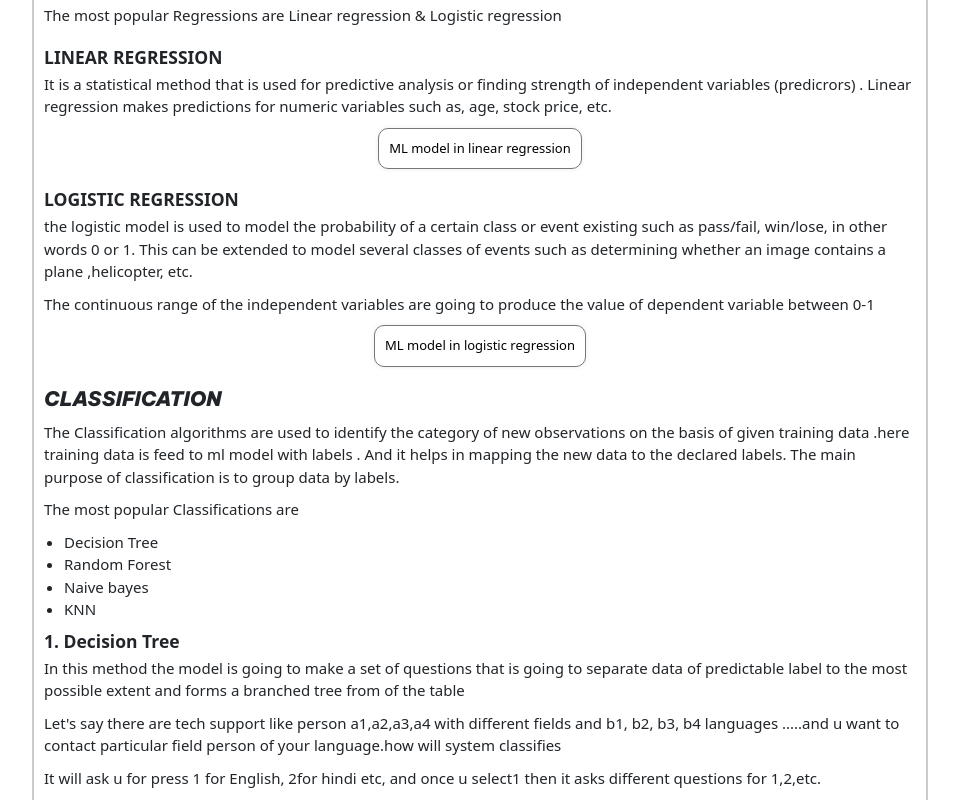
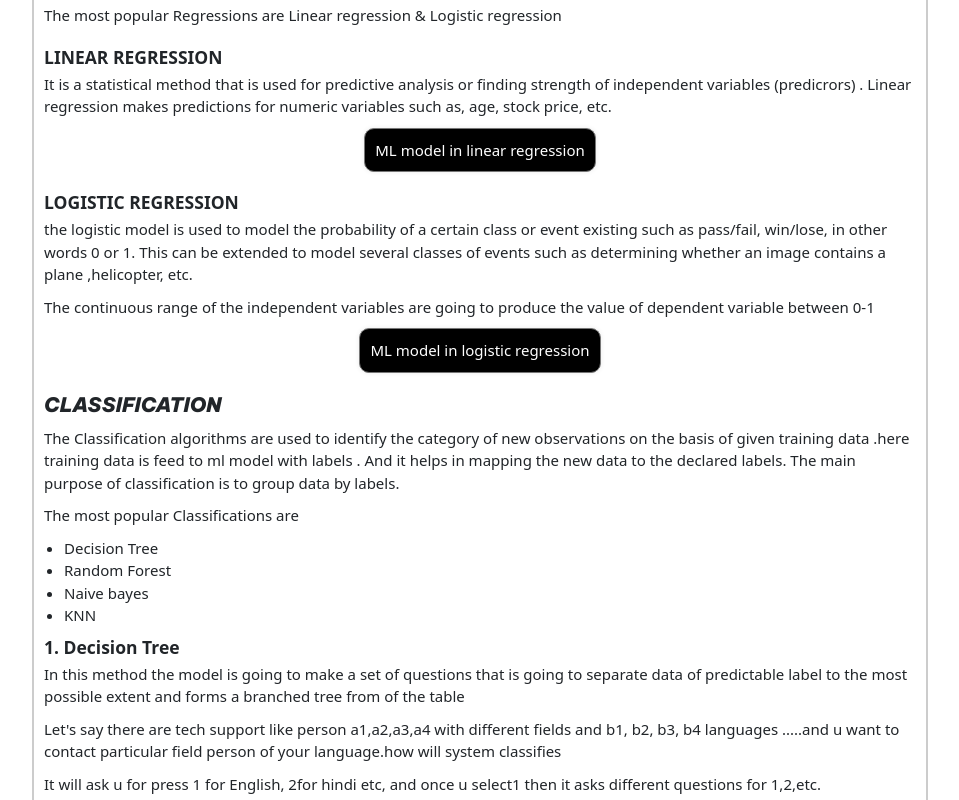
Before and after one commit to dineshveguru/expand-skills, a plain HTML site: page ml.html in a window 1280 px wide. Shown: the part 2880-3680 px from the top of the page, without its empty margins (160-1119 px from the left). Drawn offline with nearby package versions, Linux system fonts and the light colour scheme.

Commit message:
made some changes

```diff
--- a/c_new.css
+++ b/c_new.css
@@ -164,17 +164,18 @@ code {
 }
 
 .ml-models--link {
-  color: #000;
   border: 1px solid rgb(119, 119, 119);
   padding: 1rem;
   border-radius: 1rem;
-  font-size: 1.3rem;
+  font-size: 1.5rem;
   box-shadow: 0px 0px 5px rgb(235, 235, 235);
+  background-color: #000;
+  color: #fff;
 }
 
 .ml-models--link:hover {
-  background-color: #000;
-  color: #fff;
+  background-color: #fff;
+  color: #000;
   transition: all 0.3s;
 }
 
```
Also changed, not shown: models.html (+1 -1 lines).
